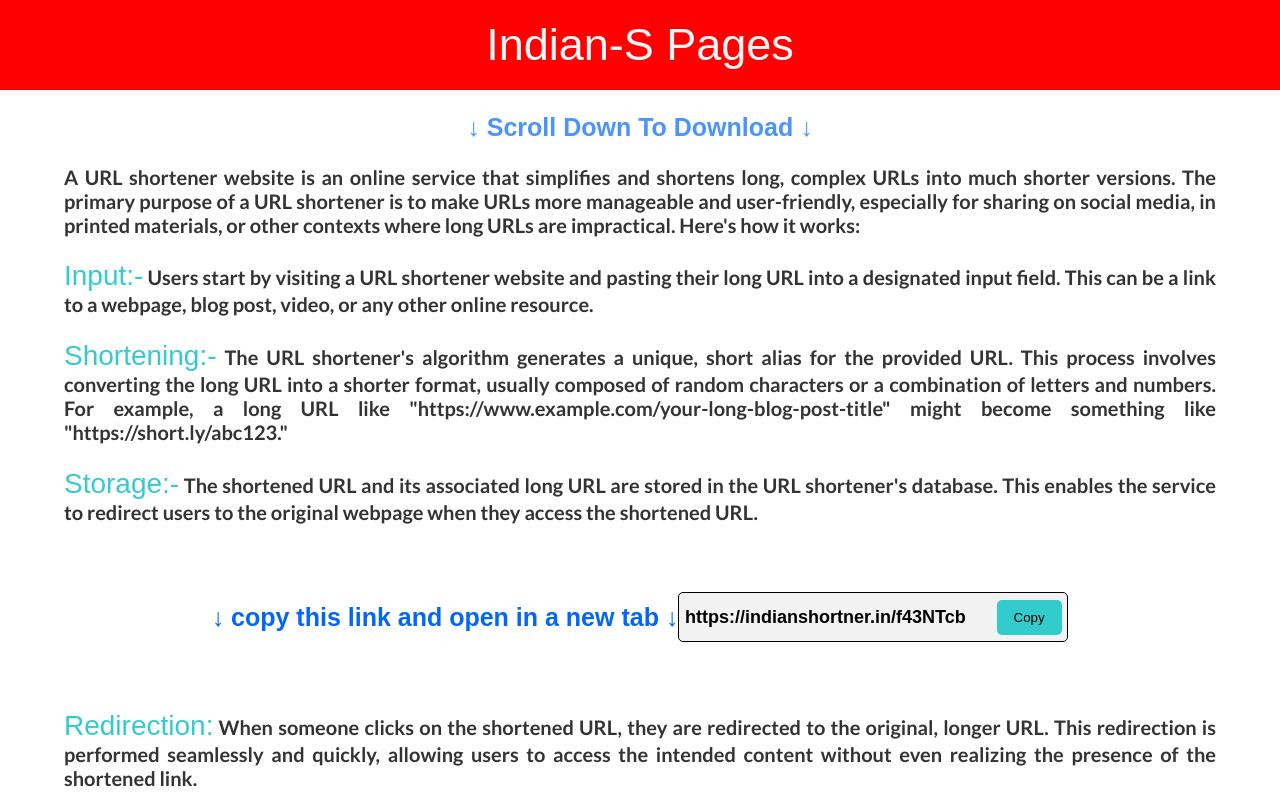
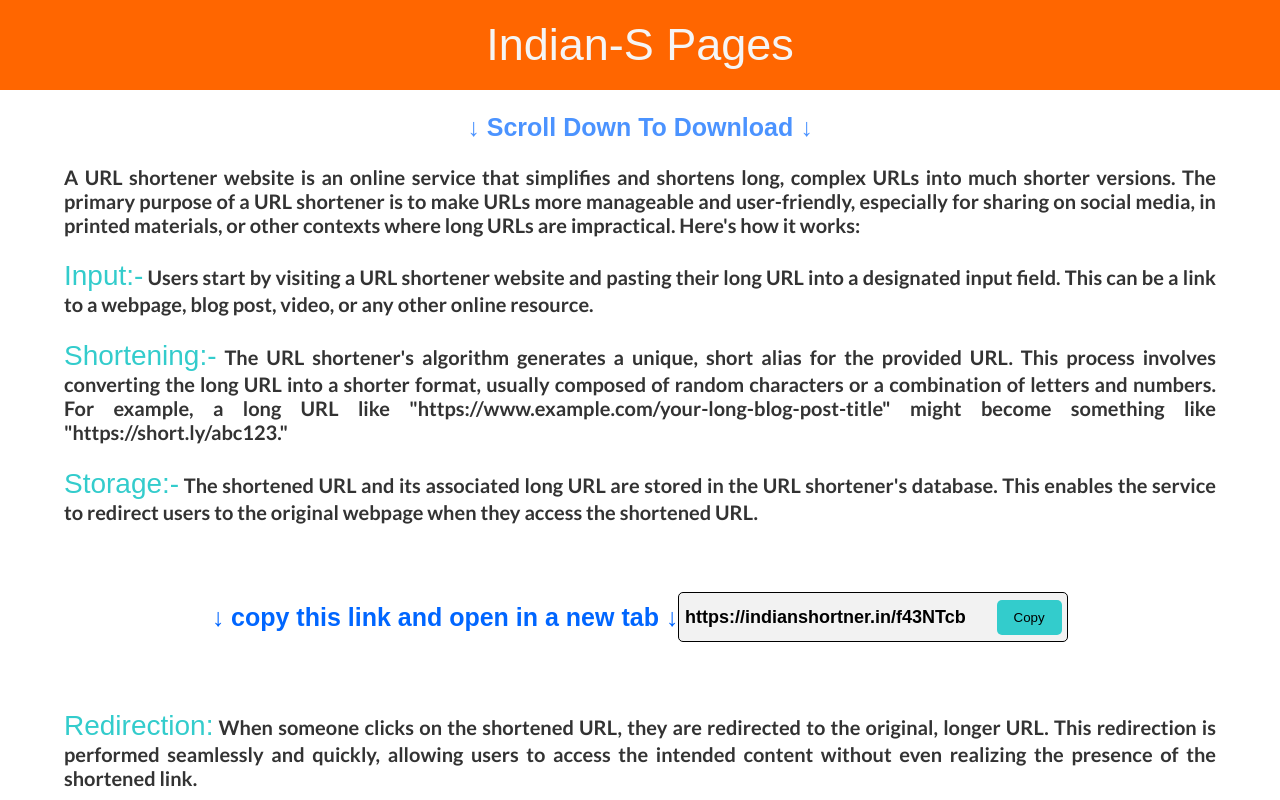
Before and after one commit to MrPrefect7/Indian-S, a plain HTML site: page pages/PV2301.html in a window 1280 px wide. Shown: the top 800 px of the page. Drawn offline with nearby package versions, Linux system fonts and the light colour scheme; a web font is replaced by a local one.

Commit message:
Update PVstyle.css

```diff
--- a/pages/PVstyle.css
+++ b/pages/PVstyle.css
@@ -12,7 +12,7 @@
 .head{
   width: 100%;
   height: 90px;
-  background: red;
+  background: #ff6600;
   display: flex;
   justify-content: center;
   align-items: center;
```
